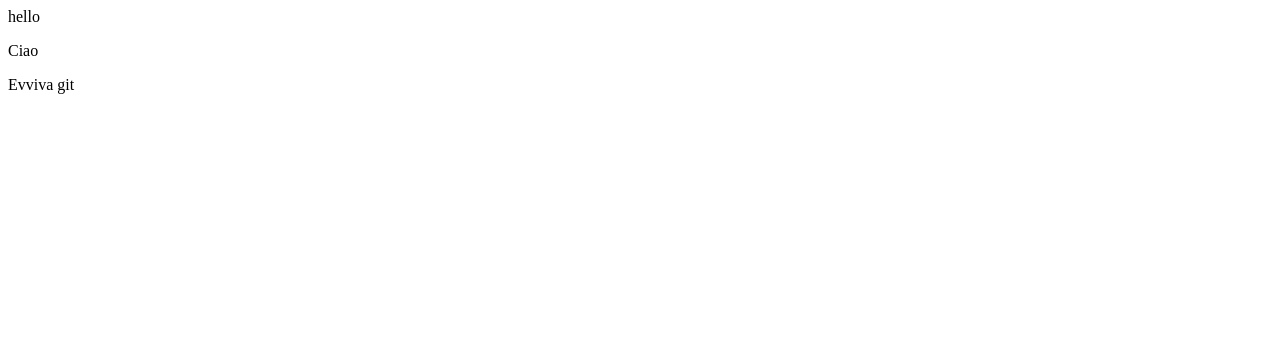
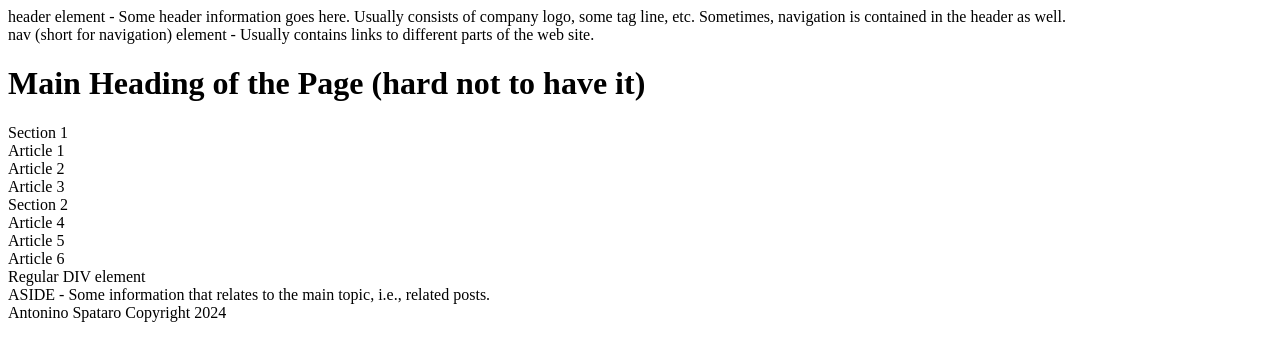
Before and after one commit to tony1989s/coursera-, a plain HTML site: page index.html in a window 1280 px wide. Drawn offline with Linux system fonts and the light colour scheme.

Commit message:
Semantic tags

```diff
--- a/index.html
+++ b/index.html
@@ -1,7 +1,29 @@
 <html>
 <body>
-hello
-<p>Ciao</p>
-<p>Evviva git</p>
+    <header>
+        header element - Some header information goes here. Usually consists of company logo, some tag line, etc. Sometimes, navigation is contained in the header as well.
+        <nav>nav (short for navigation) element - Usually contains links to different parts of the web site.</nav>
+      </header>
+      <h1>Main Heading of the Page (hard not to have it)</h1>
+      <section>
+        Section 1
+        <article>Article 1</article>
+        <article>Article 2</article>
+        <article>Article 3</article>
+      </section>
+      <section>
+        Section 2
+        <article>Article 4</article>
+        <article>Article 5</article>
+        <article>Article 6</article>
+        <div>Regular DIV element</div>
+      </section>
+      <aside>
+        ASIDE - Some information that relates to the main topic, i.e., related posts.
+      </aside>
+
+      <footer>
+    Antonino Spataro Copyright 2024
+      </footer>
 </body>
 </html>
```
